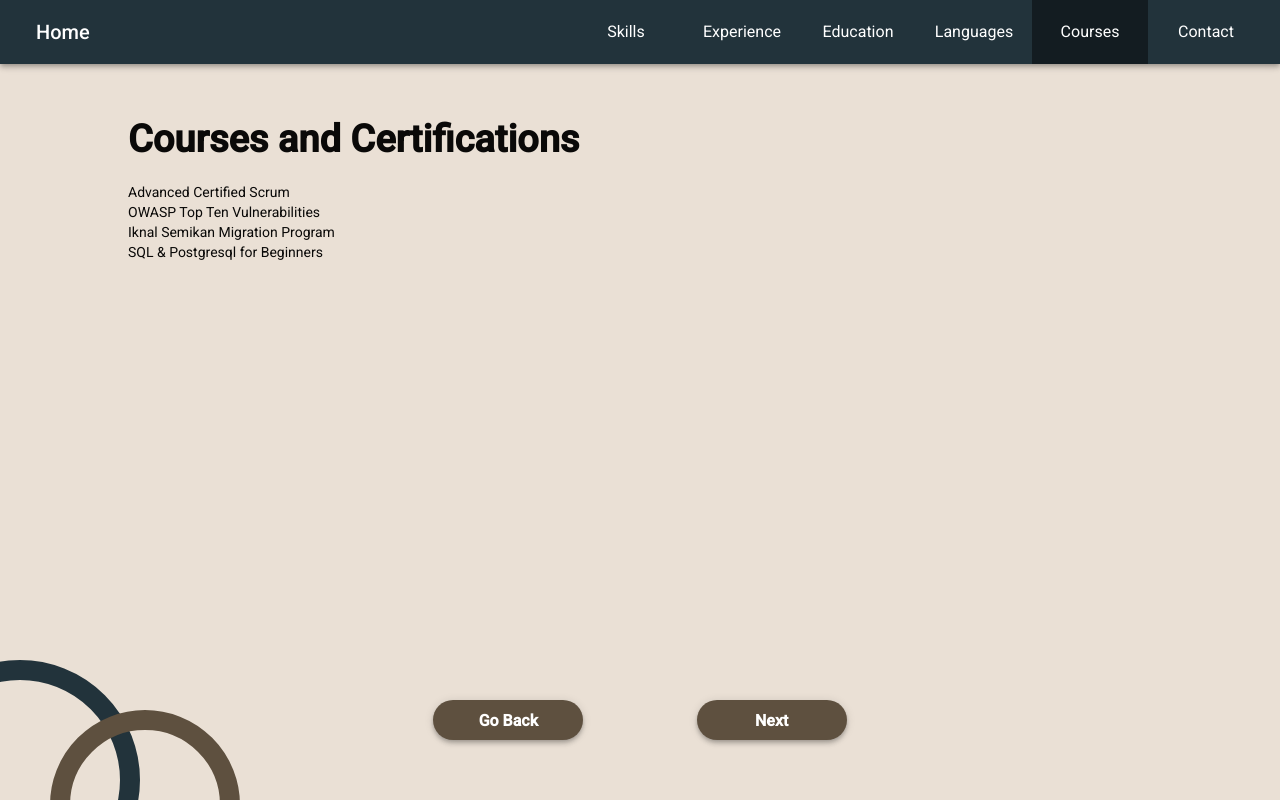
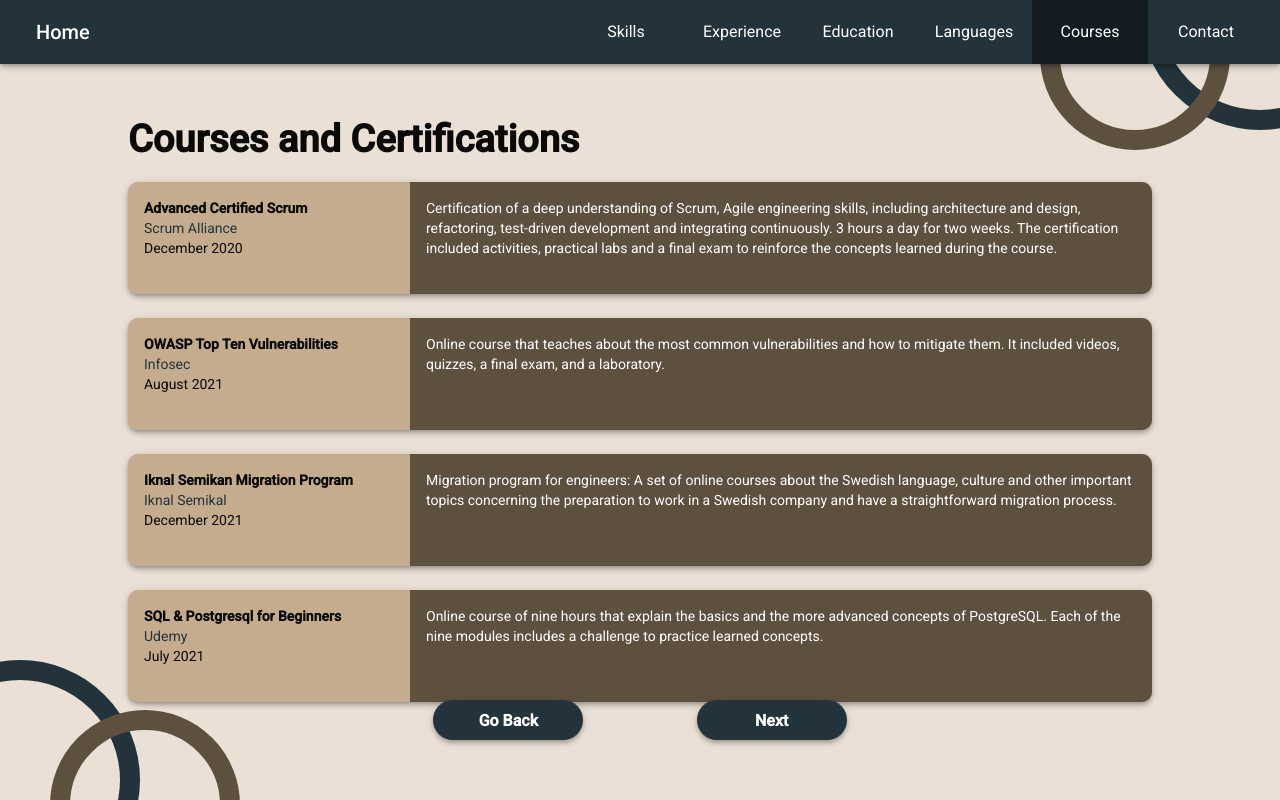
Before and after one commit to kevintroko/kevin-angular, an Angular app: page /courses in a window 1280 px wide. Built offline with nearby package versions, Linux system fonts and the light colour scheme.

Commit message:
Add course interface Fix issue with title dissapear

```diff
--- a/src/app/app.component.html
+++ b/src/app/app.component.html
@@ -1,4 +1,7 @@
 <app-toolbar></app-toolbar>
+<div class="haloTopBlue"></div>
+<div class="haloTopBrown"></div>
+
 <div class="haloBlue"></div>
 <div class="haloBrown"></div>
 <router-outlet></router-outlet>
--- a/src/app/app.component.scss
+++ b/src/app/app.component.scss
@@ -1,13 +1,18 @@
 @import '../variables';
 
-@mixin format-cirle($color, $size, $left, $bottom) {
+@mixin format-cirle($color, $size, $left, $bottom, $isTop: false) {
   position: fixed;
   width: $size;
   height: $size;
   border-radius: 50%;
   border: 20px solid $color;
-  left: $left;
-  bottom: $bottom;
+  @if ($isTop) {
+    right: $left;
+    top: $bottom;
+  } @else {
+    left: $left;
+    bottom: $bottom;
+  }
   overflow: hidden;
 }
 
@@ -18,3 +23,12 @@
 .haloBrown {
   @include format-cirle($darkBrown, 150px, 50px, -100px);
 }
+
+.haloTopBlue {
+  @include format-cirle($primary, 200px, -100px, -110px, true);
+}
+
+.haloTopBrown {
+  @include format-cirle($darkBrown, 150px, 50px, -40px, true);
+  z-index: 0;
+}
--- a/src/app/components/reusable/brown-button/brown-button.component.scss
+++ b/src/app/components/reusable/brown-button/brown-button.component.scss
@@ -1,7 +1,7 @@
 @import '../../../../variables';
 
 button {
-  background-color: $darkBrown;
+  background-color: $primary;
   color: white;
   border-radius: 20px;
   height: 40px;
--- a/src/app/components/sections/courses/courses.component.html
+++ b/src/app/components/sections/courses/courses.component.html
@@ -1,9 +1,15 @@
 <div class="section-container">
   <header class="title">Courses and Certifications</header>
 
-  <main class="course-container">
-    <div *ngFor="let course of courses">
-      {{course.name}}
+  <main class="course-container mat-elevation-z4"
+        *ngFor="let course of courses">
+    <div class="information">
+      <div class="name">{{course.name}}</div>
+      <div class="company">{{course.company}}</div>
+      <div>{{course.date}}</div>
+    </div>
+    <div class="description">
+      {{course.description}}
     </div>
   </main>
 </div>
--- a/src/app/components/sections/courses/courses.component.scss
+++ b/src/app/components/sections/courses/courses.component.scss
@@ -0,0 +1,47 @@
+@import '../../../../variables';
+
+.course-container {
+  background-color: $accent;
+  display: flex;
+  margin-bottom: 24px;
+  border-radius: 10px;
+  position: relative;
+
+  .information {
+    width: 250px;
+    padding: 16px;
+    min-height: 80px;
+
+    .name {
+      font-weight: bold;
+    }
+
+    .company {
+      color: $primary
+    }
+  }
+
+  .description {
+    padding: 16px;
+    flex: 1;
+    background-color: $darkBrown;
+    color: white;
+    border-top-right-radius: 10px;
+    border-bottom-right-radius: 10px;
+  }
+}
+
+@media screen and (max-width: 650px) {
+  .course-container {
+    flex-direction: column;
+
+    .information {
+      min-height: 60px;
+    }
+
+    .description {
+      border-top-right-radius: 0;
+      border-bottom-left-radius: 10px;
+    }
+  }
+}
--- a/src/app/components/sections/courses/courses.component.ts
+++ b/src/app/components/sections/courses/courses.component.ts
@@ -1,3 +1,4 @@
+import { Course } from './../../../models/course';
 import { Component } from '@angular/core';
 
 @Component({
@@ -6,7 +7,7 @@ import { Component } from '@angular/core';
   styleUrls: ['./courses.component.scss']
 })
 export class CoursesComponent {
-  courses = [
+  courses: Course[] = [
     {
       name: 'Advanced Certified Scrum',
       company: 'Scrum Alliance',
--- a/src/app/components/sections/languages/languages.component.html
+++ b/src/app/components/sections/languages/languages.component.html
@@ -3,7 +3,7 @@
 
   <main class="experience-container">
     <div *ngFor="let language of languages"
-         class="language">
+         class="language mat-elevation-z4">
       <div class="name">{{language.name}}</div>
       <div class="level">{{language['level']}}</div>
       <div *ngFor="let detail of language['details']"
--- a/src/app/components/sections/skills/skills.component.scss
+++ b/src/app/components/sections/skills/skills.component.scss
@@ -7,10 +7,11 @@
   display: grid;
   grid-template-columns: repeat(auto-fill, minmax(200px, 1fr));
   grid-gap: $gap;
-
 }
 
 .section-container {
+  position: relative;
+
   .skills-container {
     margin: 2em 0;
     @include setContainer(1rem);
--- /dev/null
+++ b/src/app/models/course.ts
@@ -0,0 +1,6 @@
+export interface Course {
+  name: string;
+  company: string;
+  date: string;
+  description: string;
+}
--- a/src/styles.scss
+++ b/src/styles.scss
@@ -16,6 +16,9 @@ body {
   font-weight: bold;
   line-height: 38px;
   margin-bottom: 24px;
+  position: relative;
+  background-color: $background;
+  display: inline-block;
 }
 
 .section-container {
```
